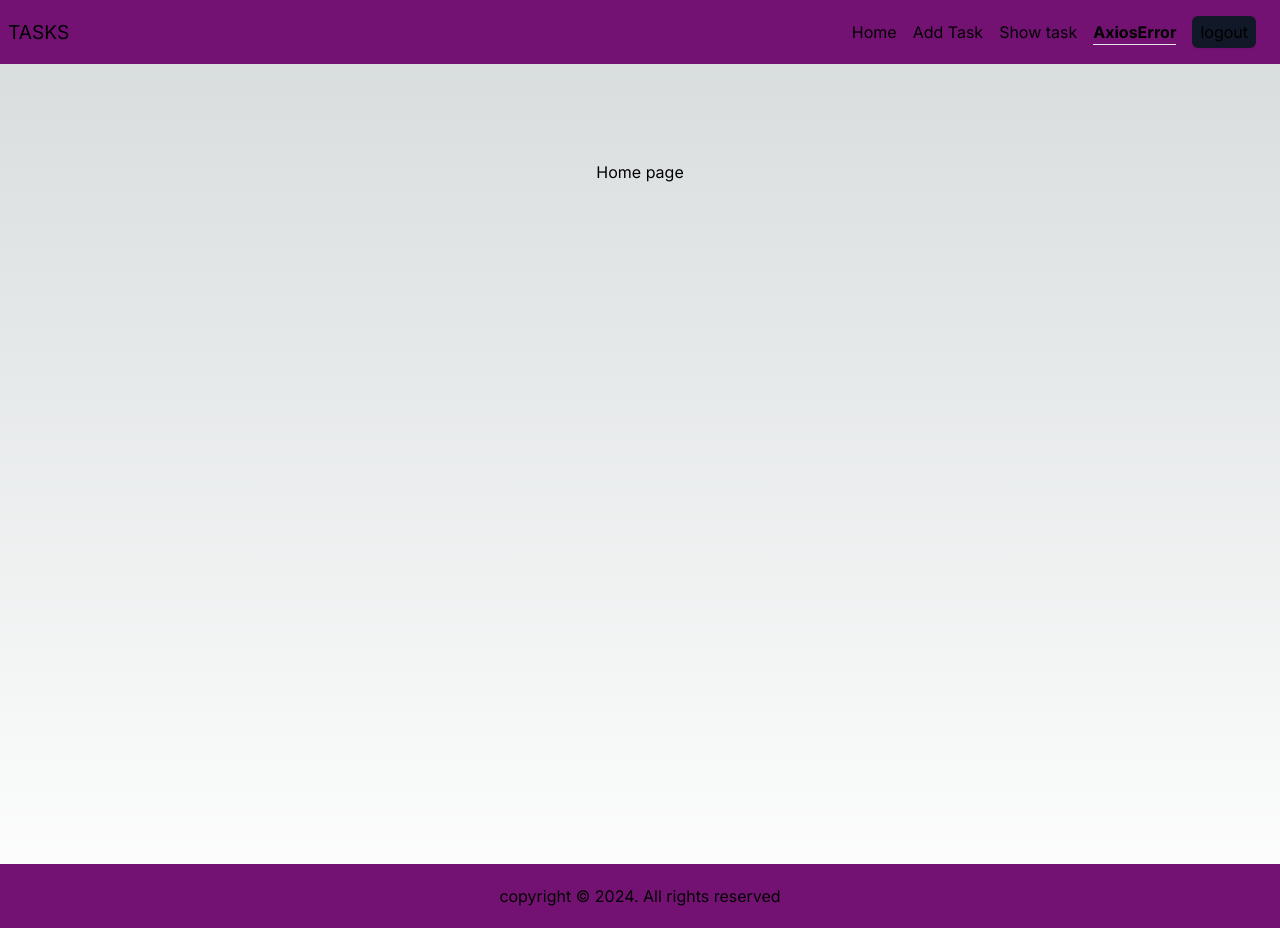
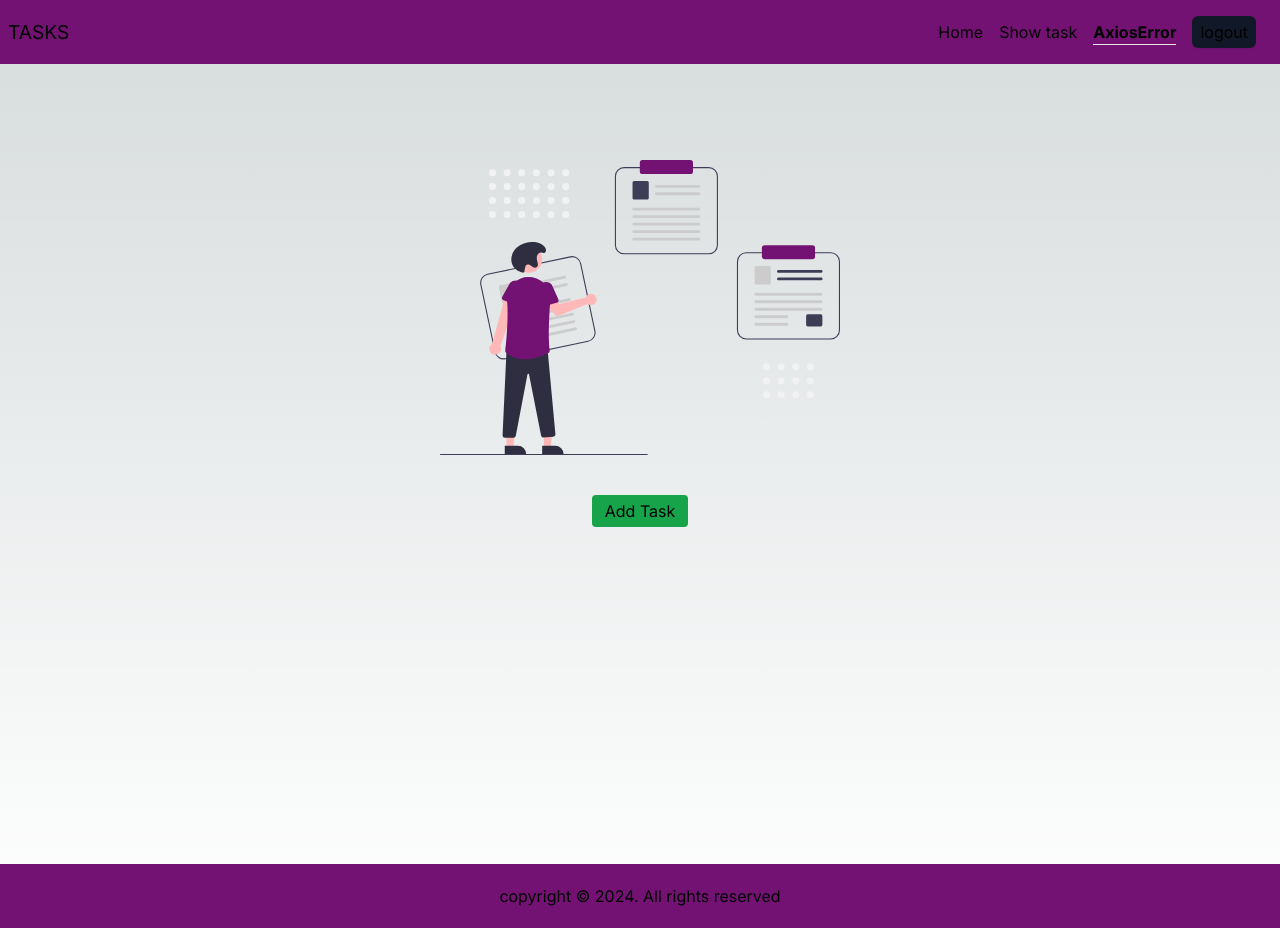
Before and after one commit to Piyush07p/task-manager, a Next.js app: page / in a window 1280 px wide. Built offline with nearby package versions, Linux system fonts and the light colour scheme; no server answers.

Commit message:
added svg and task btn on home page

```diff
--- a/src/app/components/navbar.js
+++ b/src/app/components/navbar.js
@@ -36,9 +36,9 @@ const Navbar = () => {
                         <li className='mx-1 sm:mx-2  text-[0.6rem] sm:text-[1rem]  '>
                             <Link href="/">Home</Link>
                         </li>
-                        <li className='mx-1 sm:mx-2  text-[0.6rem] sm:text-[1rem]  '>
+                        {/* <li className='mx-1 sm:mx-2  text-[0.6rem] sm:text-[1rem]  '>
                         <Link href="/task">Add Task</Link>
-                        </li>
+                        </li> */}
                         <li className='mx-1  sm:mx-2 text-[0.6rem] sm:text-[1rem]  '>
                             <Link href="/tasklist">Show task</Link>
                         </li>
--- a/src/app/components/update.js
+++ b/src/app/components/update.js
@@ -27,7 +27,7 @@ const Update = () => {
     }
   return (
       <section className='w-[100%] my-2  flex justify-center '>
-        <div className='transition duration-200 border text-[0.8rem]  rounded-md p-3 w-[80%] sm:w-[50%] md:w-[45%] md:text-[1rem]'>
+        <div className='transition duration-200 border fixed bg-[black] text-[0.8rem]  rounded-md p-3 w-[80%] sm:w-[50%] md:w-[45%] md:text-[1rem]'>
           <h1 className='font-bold text-[1rem]'>Edit your task</h1> <br/>
           <form method='PUT'>
             <input onChange={(e)=>{
--- a/src/app/page.js
+++ b/src/app/page.js
@@ -1,9 +1,13 @@
 import Image from "next/image";
-
+import Link from "next/link";
+import svg from './assets/task_home_img.svg'
 export default function Home() {
   return (
-    <main className="flex min-h-screen flex-col items-center justify-between p-24">
-          <h1>Home page</h1>
+    <main className="flex min-h-screen flex-col items-center  p-24">
+          <Image alt='image' className='md:w-[25rem] sm:w-[30rem]' src={svg}/>
+           <button className=" mt-10 w-[6rem] p-1 hover:bg-green-700 bg-green-600 rounded ">
+            <Link href="/task">Add Task</Link>
+           </button>
     </main>
   );
 }
```
Also changed, not shown: src/app/assets/task_home_img.svg (added).
